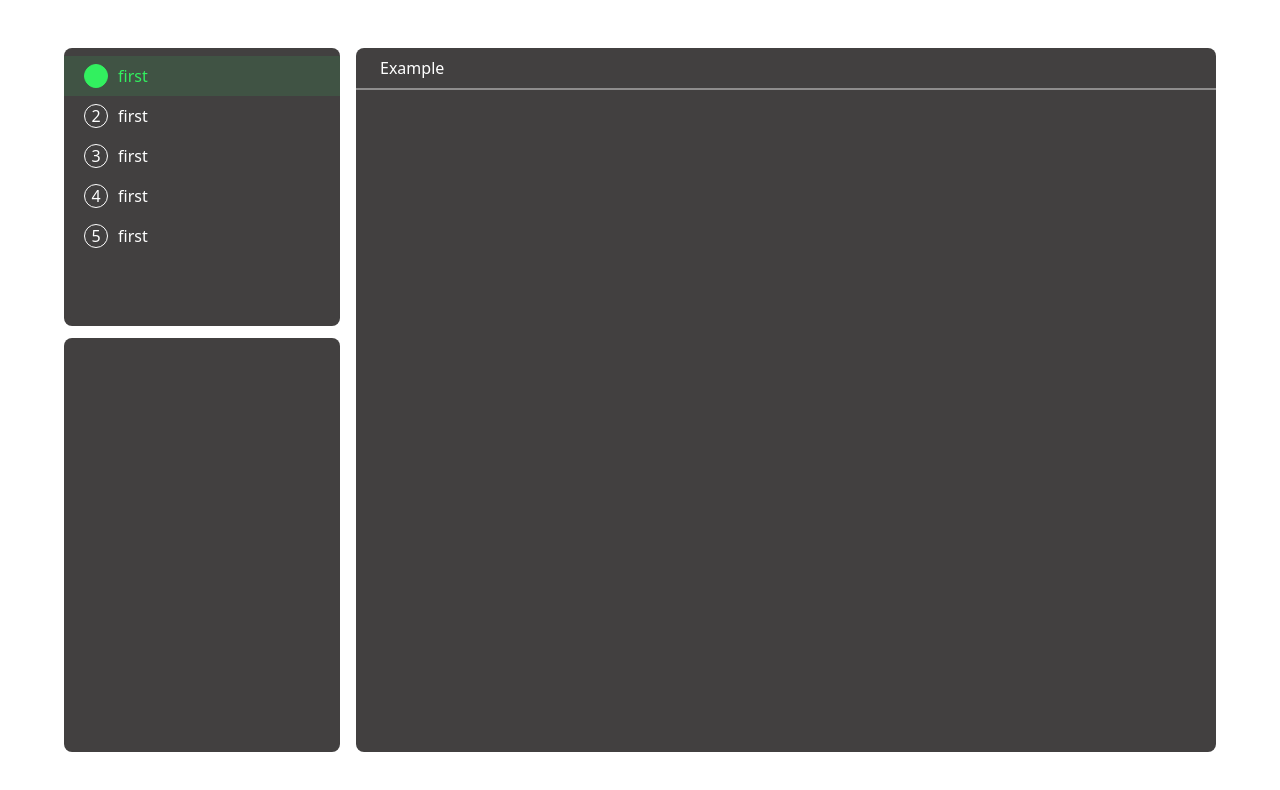
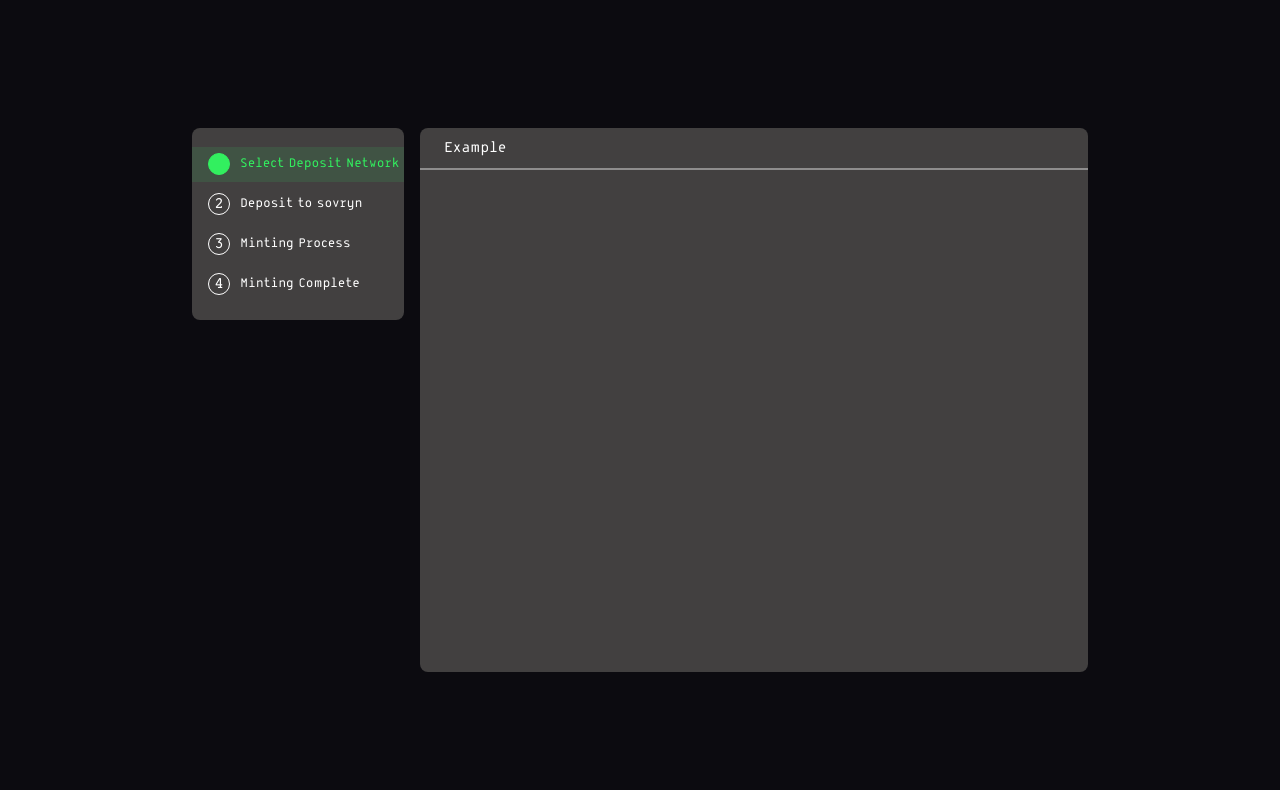
Before and after one commit to BabelFishProtocol/babelfish-frontend, a React (Create React App) app: page / in a window 1280 px wide. Shown: the top 790 px of the page. Built offline with nearby package versions, Linux system fonts and the light colour scheme.

Commit message:
Update Steps Styles

```diff
--- a/src/App.tsx
+++ b/src/App.tsx
@@ -5,8 +5,8 @@ import { Body } from "./styles";
 
 function App() {
   return (
-    <Body>
-      <div style={{ height: "100%" }} className="row g-0 p-5">
+    <Body className="constainer d-flex justify-content-center align-items-center">
+      <div style={{ height: "80%", width: "80%" }} className="row g-0 p-5 ">
         <Deposit />
       </div>
     </Body>
--- a/src/components/steps/index.tsx
+++ b/src/components/steps/index.tsx
@@ -13,7 +13,7 @@ export const Steps = ({ steps }: IStepsProps) => {
     steps[currentStep].onClick();
   }, [currentStep]);
   return (
-    <Card className="d-flex flex-column align-items-end">
+    <>
       {steps.map((step, index) => {
         const isActive = currentStep === index ? true : false;
         return (
@@ -27,6 +27,6 @@ export const Steps = ({ steps }: IStepsProps) => {
           </StepRow>
         );
       })}
-    </Card>
+    </>
   );
 };
--- a/src/components/steps/styles.ts
+++ b/src/components/steps/styles.ts
@@ -1,14 +1,18 @@
 import styled from "styled-components";
 
-export const StepRow = styled.div<{ active: boolean }>`
+export const StepRow = styled.div.attrs({})<{
+  active: boolean;
+}>`
   position: relative;
-  height: 40px;
+  height: 35px;
+  padding: 0 0 0 1rem;
+  margin: 2.5px 0;
   width: 100%;
-  padding: 0 20px;
   display: flex;
   align-items: center;
   cursor: pointer;
-  &:after {
+  z-index: 2;
+  &:before {
     content: "";
     background-color: ${(props) =>
       props.active ? props.theme.primary : "transparent"};
@@ -24,16 +28,13 @@ export const StepRow = styled.div<{ active: boolean }>`
 `;
 
 export const StepNumber = styled.div<{ active: boolean }>`
-  height: 24px;
-  width: 24px;
+  height: 22px;
+  width: 22px;
   position: relative;
-  background-color: transparent;
   color: ${(props) => (props.active ? "black" : "white")};
-  z-index: 2;
   display: flex;
   justify-content: center;
   align-items: center;
-
   &:after {
     content: "";
     border: solid 1px;
@@ -53,7 +54,7 @@ export const StepNumber = styled.div<{ active: boolean }>`
 
 export const StepText = styled.span<{ active: boolean }>`
   margin-left: 10px;
-  font-size: 16px;
+  font-size: 14px;
   font-weight: normal;
   font-stretch: normal;
   font-style: normal;
@@ -61,4 +62,7 @@ export const StepText = styled.span<{ active: boolean }>`
   letter-spacing: normal;
   color: ${(props) => (props.active ? props.theme.primary : "white")};
   z-index: 2;
+  height: 35px;
+  display: flex;
+  align-items: center;
 `;
--- a/src/containers/deposit/index.tsx
+++ b/src/containers/deposit/index.tsx
@@ -4,22 +4,18 @@ import { Card, CardTitled, TransactionCard } from "../../lib/components";
 
 export const Deposit = () => {
   const steps = [
-    { text: "first", onClick: () => console.log("first") },
-    { text: "first", onClick: () => console.log("first") },
-    { text: "first", onClick: () => console.log("first") },
-    { text: "first", onClick: () => console.log("first") },
-    { text: "first", onClick: () => console.log("first") },
+    { text: "Select Deposit Network", onClick: () => console.log("first") },
+    { text: "Deposit to sovryn", onClick: () => console.log("first") },
+    { text: "Minting Process", onClick: () => console.log("first") },
+    { text: "Minting Complete", onClick: () => console.log("first") },
   ];
   return (
     <div className="row g-3 m-0">
       <div className="col-3 m-0">
-        <div className="pb-1" style={{ height: "40%" }}>
-          <Card className="py-2">
+        <div className="pb-1">
+          <Card className="py-3 d-flex flex-column">
             <Steps steps={steps} />
           </Card>
-        </div>
-        <div className="pt-2" style={{ height: "60%" }}>
-          <Card></Card>
         </div>
       </div>
       <div className="col-9 m-0">
--- a/src/index.tsx
+++ b/src/index.tsx
@@ -1,5 +1,6 @@
 import React from "react";
 import ReactDOM from "react-dom";
+import "./resources/fonts/fonts.css";
 import App from "./App";
 import reportWebVitals from "./reportWebVitals";
 import { ThemeProvider } from "styled-components";
--- /dev/null
+++ b/src/resources/fonts/fonts.css
@@ -0,0 +1,10 @@
+@font-face {
+  font-family: "ArbelRegular";
+  src: local("ArbelHagildaRegular"),
+    url(./ArbelHagildaRegular.otf) format("opentype");
+}
+
+@font-face {
+  font-family: "ArbelBold";
+  src: local("ArbelHagildaBold"), url(./ArbelHagildaBold.otf) format("opentype");
+}
--- a/src/styles.ts
+++ b/src/styles.ts
@@ -3,4 +3,6 @@ import styled from "styled-components";
 export const Body = styled.div`
   height: 100vh;
   width: 100vw;
+  background-color: ${(props) => props.theme.background};
+  font-family: ArbelRegular;
 `;
```
Also changed, not shown: src/resources/fonts/ArbelHagildaBold.otf (added), src/resources/fonts/ArbelHagildaRegular.otf (added).
